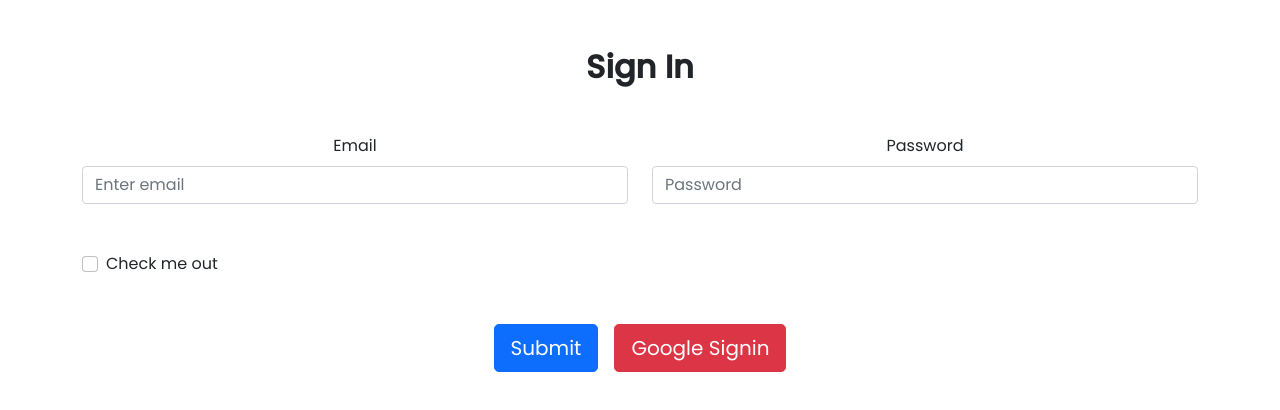
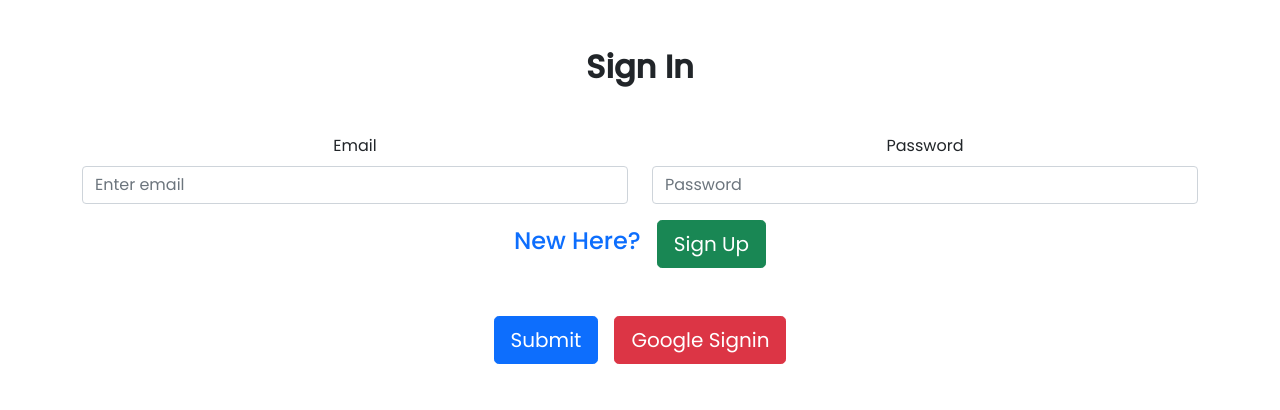
Before and after one commit to tanvirahmed055/pet-care-client, a React (Create React App) app: page /login in a window 1280 px wide. Shown: the top 410 px of the page. Built offline with nearby package versions, Linux system fonts and the light colour scheme; no server answers.

Commit message:
implemented toggle option between login and registration view

```diff
--- a/src/components/Login/Login/Login.js
+++ b/src/components/Login/Login/Login.js
@@ -1,6 +1,8 @@
 import React, { useState } from 'react';
 import { Button, Col, Form, Row } from 'react-bootstrap';
 import useFirebase from '../../../hooks/useFirebase';
+import { Link } from "react-router-dom";
+
 
 const Login = () => {
     const { handleUserLogin, handleGoogleLogin } = useFirebase();
@@ -31,9 +33,12 @@ const Login = () => {
                     </Form.Group>
                 </Row>
 
-                <Form.Group className="mt-5 mb-5 text-start" id="formGridCheckbox">
-                    <Form.Check type="checkbox" label="Check me out" />
-                </Form.Group>
+                <div className="mt-3 mb-5">
+                    <Link to="/register">
+                        <h4 className="toggle-button">New Here?</h4>
+                        <Button variant="success" className="ms-3" size="lg">Sign Up</Button>
+                    </Link>
+                </div>
 
                 <Button onClick={() => { handleUserLogin(email, password) }} variant="primary" type="button" size="lg">
                     Submit
--- a/src/components/Login/Registration/Registration.css
+++ b/src/components/Login/Registration/Registration.css
@@ -0,0 +1,3 @@
+.toggle-button{
+    display: inline-block;
+}
--- a/src/components/Login/Registration/Registration.js
+++ b/src/components/Login/Registration/Registration.js
@@ -1,7 +1,8 @@
 import React, { useState } from 'react';
 import { Button, Col, Form, Row } from 'react-bootstrap';
 import useFirebase from '../../../hooks/useFirebase';
-
+import { Link } from "react-router-dom";
+import './Registration.css';
 
 const Registration = () => {
     const { handleUserRegistration, handleGoogleLogin } = useFirebase();
@@ -42,11 +43,13 @@ const Registration = () => {
                     <Form.Control onBlur={handleNameInput} placeholder="Your Name" />
                 </Form.Group>
 
-
-
-                <Form.Group className="mt-5 mb-5 text-start" id="formGridCheckbox">
-                    <Form.Check type="checkbox" label="Check me out" />
-                </Form.Group>
+                <div className="mt-3 mb-3">
+                    <Link to="/login">
+                        <h4 className="toggle-button">Already Have an account?</h4>
+                        <Button variant="success" className="ms-3" size="lg">Login</Button>
+                    </Link>
+                </div>
+                <br />
 
                 <Button onClick={() => { handleUserRegistration(email, password, name) }} variant="primary" type="button" size="lg">
                     Submit
```
